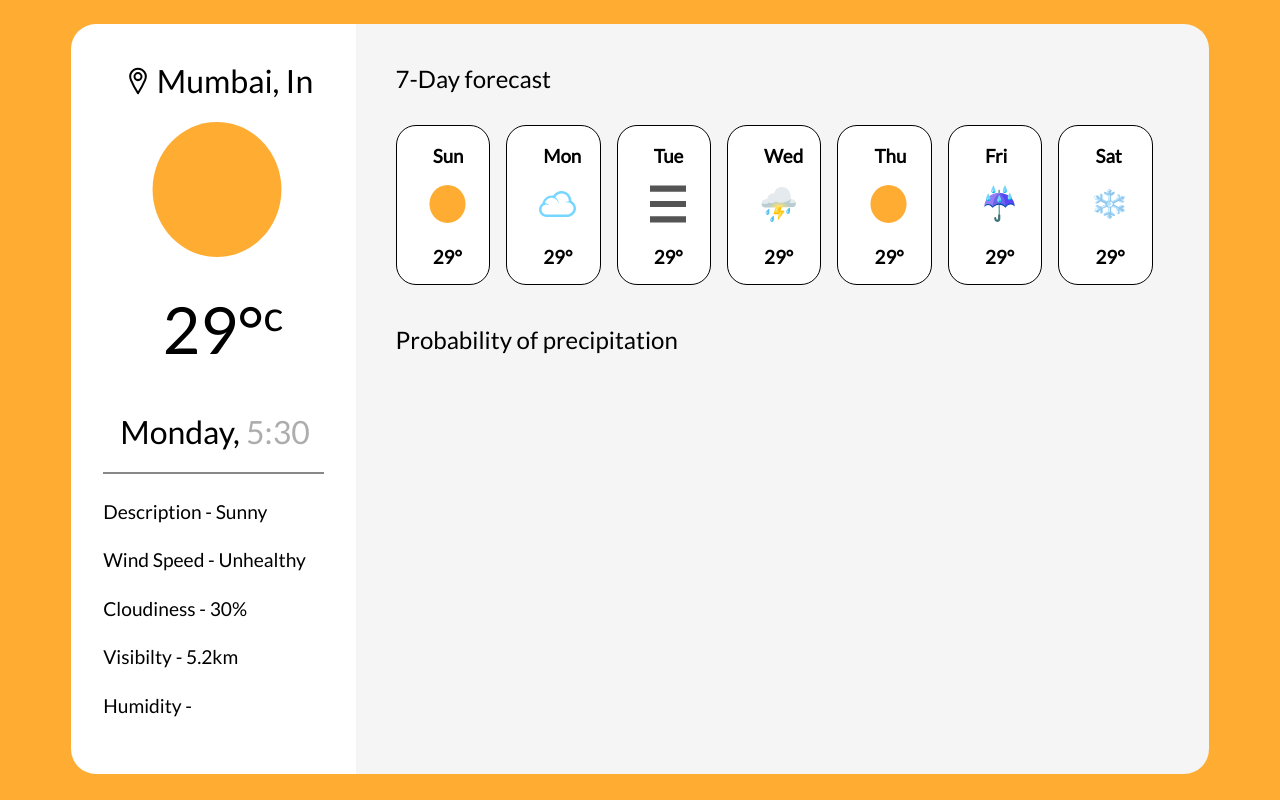
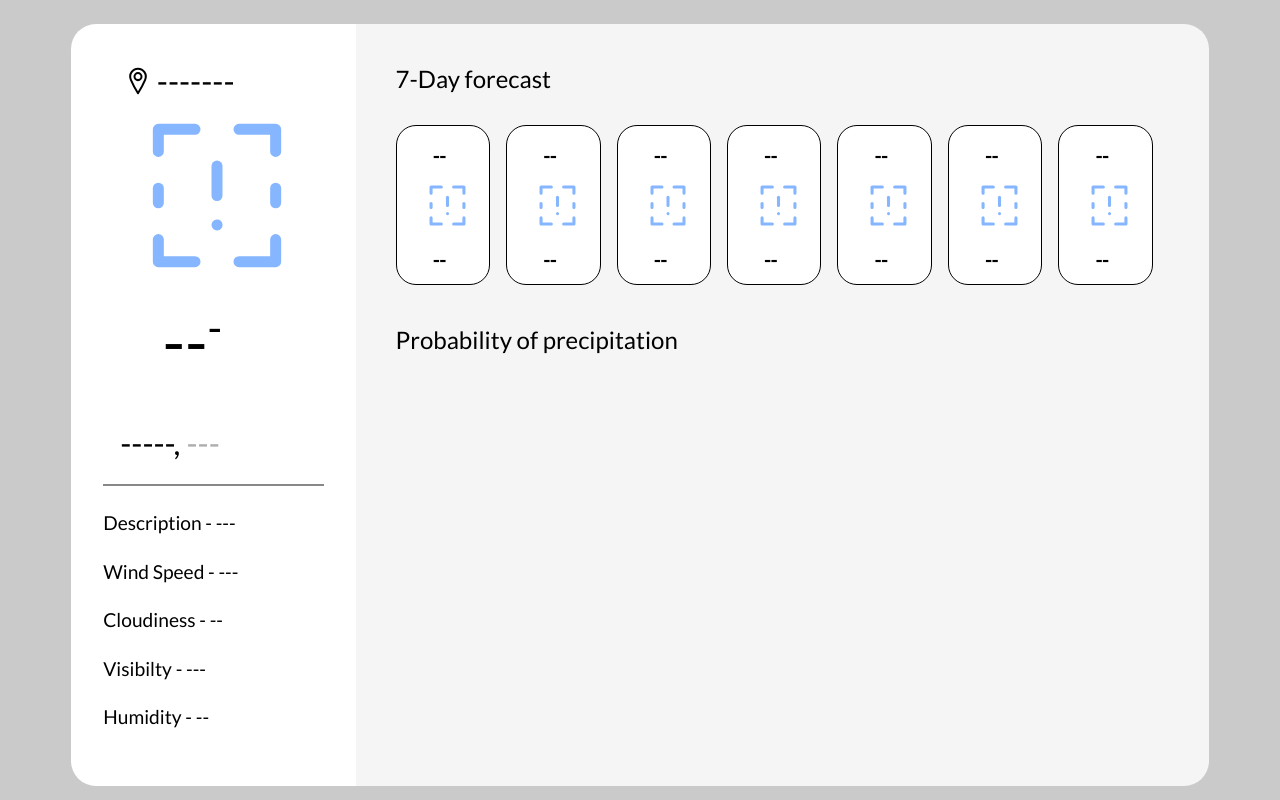
Before and after one commit to Thunderbolt9/Weather-Web-App, a website: page public/index.html in a window 1280 px wide. Drawn offline with nearby package versions, Linux system fonts and the light colour scheme.

Commit message:
add waiting svg for initial loading of site

```diff
--- a/public/index.html
+++ b/public/index.html
@@ -20,27 +20,27 @@
 
       <div class="locationHeader">
         <img src="weatherIcons/location.svg" alt="Location icon" class="locImg" />
-        <h1 id="location" class="styleH1">Mumbai, In</h1>
+        <h1 id="location" class="styleH1">-------</h1>
       </div>
 
 
-      <img src="weatherIcons/sun.svg" alt="Location icon" id="mainImg" />
+      <img src="weatherIcons/waiting.svg" alt="Location icon" id="mainImg" />
 
-      <h1 id="temp" class="styleH1">29°<sup>c</sup></h1>
+      <h1 id="temp" class="styleH1">--<sup>-</sup></h1>
 
-      <h1 id="day" class="styleH1">Monday, <a class="styleTime"> 5:30</a></h1>
+      <h1 id="day" class="styleH1">-----, <a class="styleTime"> ---</a></h1>
 
       <div class="horinzontalLine"></div>
 
-      <h4 class="styleH4">Description - <a id="description" class="styleH4">Sunny</a></h4>
+      <h4 class="styleH4">Description - <a id="description" class="styleH4">---</a></h4>
 
-      <h4 class="styleH4">Wind Speed - <a id="windSpeed" class="styleH4">Unhealthy</a></h4>
+      <h4 class="styleH4">Wind Speed - <a id="windSpeed" class="styleH4">---</a></h4>
 
-      <h4 class="styleH4">Cloudiness - <a id="cloudPercent" class="styleH4">30%</a></h4>
+      <h4 class="styleH4">Cloudiness - <a id="cloudPercent" class="styleH4">--</a></h4>
 
-      <h4 class="styleH4">Visibilty - <a id="visibility" class="styleH4">5.2km</a></h4>
+      <h4 class="styleH4">Visibilty - <a id="visibility" class="styleH4">---</a></h4>
 
-      <h4 class="styleH4">Humidity - <a id="humidity" class="styleH4"></a></h4>
+      <h4 class="styleH4">Humidity - <a id="humidity" class="styleH4">--</a></h4>
 
 
     </div>
@@ -52,45 +52,45 @@
       <div class="dayForecast">
 
         <div class="eachForecast">
-          <h3 class="styleH3" id="day1">Sun</h3>
-          <img src="weatherIcons/sun.svg" alt="Location icon" class="weatherIcons" id="img1" />
-          <h3 class="styleH3" id="temp1">29°</h3>
+          <h3 class="styleH3" id="day1">--</h3>
+          <img src="weatherIcons/waiting.svg" alt="Location icon" class="weatherIcons" id="img1" />
+          <h3 class="styleH3" id="temp1">--</h3>
         </div>
 
         <div class="eachForecast">
-          <h3 class="styleH3" id="day2">Mon</h3>
-          <img src="weatherIcons/cloud.svg" alt="Location icon" class="weatherIcons" id="img2" />
-          <h3 class="styleH3" id="temp2">29°</h3>
+          <h3 class="styleH3" id="day2">--</h3>
+          <img src="weatherIcons/waiting.svg" alt="Location icon" class="weatherIcons" id="img2" />
+          <h3 class="styleH3" id="temp2">--</h3>
         </div>
 
         <div class="eachForecast">
-          <h3 class="styleH3" id="day3">Tue</h3>
-          <img src="weatherIcons/haze.svg" alt="Location icon" class="weatherIcons" id="img3" />
-          <h3 class="styleH3" id="temp3">29°</h3>
+          <h3 class="styleH3" id="day3">--</h3>
+          <img src="weatherIcons/waiting.svg" alt="Location icon" class="weatherIcons" id="img3" />
+          <h3 class="styleH3" id="temp3">--</h3>
         </div>
 
         <div class="eachForecast">
-          <h3 class="styleH3" id="day4">Wed</h3>
-          <img src="weatherIcons/thunder.svg" alt="Location icon" class="weatherIcons" id="img4" />
-          <h3 class="styleH3" id="temp4">29°</h3>
+          <h3 class="styleH3" id="day4">--</h3>
+          <img src="weatherIcons/waiting.svg" alt="Location icon" class="weatherIcons" id="img4" />
+          <h3 class="styleH3" id="temp4">--</h3>
         </div>
 
         <div class="eachForecast">
-          <h3 class="styleH3" id="day5">Thu</h3>
-          <img src="weatherIcons/sun.svg" alt="Location icon" class="weatherIcons" id="img5" />
-          <h3 class="styleH3" id="temp5">29°</h3>
+          <h3 class="styleH3" id="day5">--</h3>
+          <img src="weatherIcons/waiting.svg" alt="Location icon" class="weatherIcons" id="img5" />
+          <h3 class="styleH3" id="temp5">--</h3>
         </div>
 
         <div class="eachForecast">
-          <h3 class="styleH3" id="day6">Fri</h3>
-          <img src="weatherIcons/rain.svg" alt="Location icon" class="weatherIcons" id="img6" />
-          <h3 class="styleH3" id="temp6">29°</h3>
+          <h3 class="styleH3" id="day6">--</h3>
+          <img src="weatherIcons/waiting.svg" alt="Location icon" class="weatherIcons" id="img6" />
+          <h3 class="styleH3" id="temp6">--</h3>
         </div>
 
         <div class="eachForecast">
-          <h3 class="styleH3" id="day7">Sat</h3>
-          <img src="weatherIcons/snow.svg" alt="Location icon" class="weatherIcons" id="img7" />
-          <h3 class="styleH3" id="temp7">29°</h3>
+          <h3 class="styleH3" id="day7">--</h3>
+          <img src="weatherIcons/waiting.svg" alt="Location icon" class="weatherIcons" id="img7" />
+          <h3 class="styleH3" id="temp7">--</h3>
         </div>
 
       </div>
--- a/public/index.js
+++ b/public/index.js
@@ -25,8 +25,8 @@ if (navigator.geolocation) {
 
 // Post request weather data from server
 async function getWeatherData(position) {
-  const lat = 26.8467;   //position.coords.latitude;
-  const long = 80.9462; // position.coords.longitude;
+  const lat = position.coords.latitude;
+  const long = position.coords.longitude;
   const location = { lat, long };
 
   const options = {
--- a/public/style.css
+++ b/public/style.css
@@ -1,7 +1,7 @@
 @import url('https://fonts.googleapis.com/css2?family=Lato&display=swap');
 
 body {
-  background-color: #FFAC33;
+  background-color: #cacaca;
 }
 
 .centerCard {
```
Also changed, not shown: public/weatherIcons/waiting.svg (added).
